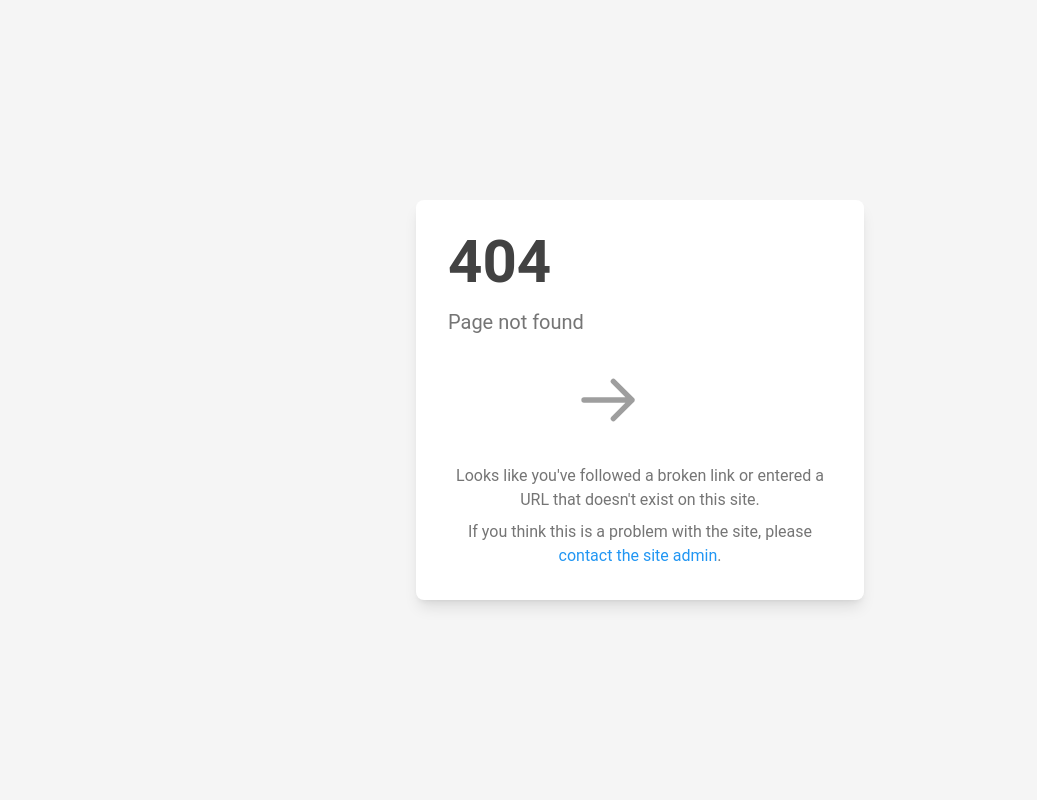
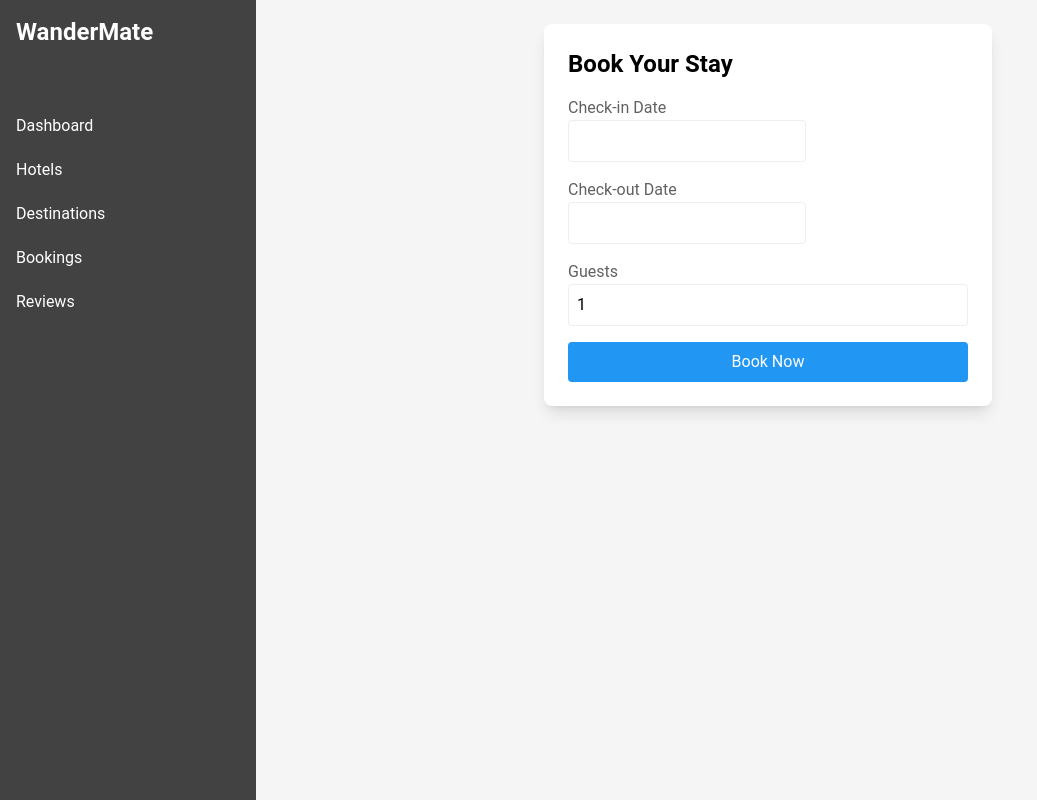
Before and after one commit to SoRa4762/WanderMate, a React (Vite) app: page /admin/manage-bookings in a window 1280 px wide. Before the commit this address had no page. Shown: the whole page, without its empty margins (0-1037 px from the left). Built offline with nearby package versions, Linux system fonts and the light colour scheme.

Commit message:
implemneted date picker

```diff
--- a/package.json
+++ b/package.json
@@ -23,6 +23,7 @@
     "json-server": "^1.0.0-beta.1",
     "maplibre-gl": "^4.4.0",
     "react": "^18.2.0",
+    "react-datepicker": "^7.1.0",
     "react-dom": "^18.2.0",
     "react-hook-form": "^7.51.1",
     "react-icons": "^5.0.1",
--- a/src/App.jsx
+++ b/src/App.jsx
@@ -18,6 +18,7 @@ import Hotel from "./components/Hotels/Hotel";
 import UserProfile from "./components/User/UserProfile";
 import Tours from "./components/Tours";
 import HotelManagement from "./dashboard/HotelManagement";
+import Bookings from "./dashboard/Bookings";
 
 function App() {
   return (
@@ -40,9 +41,9 @@ function App() {
           <Route path="/termsconditions" element={<TermsConditions />} />
           <Route path="/admin" element={<Layout />}>
             <Route path="dashboard" element={<Dashboard />} />
-            <Route path="managehotels" element={<HotelManagement />} />
-            {/* <Route path="bookings" element={<Bookings />} />
-            <Route path="users" element={<Users />} />
+            <Route path="manage-hotels" element={<HotelManagement />} />
+            <Route path="manage-bookings" element={<Bookings />} />
+            {/* <Route path="users" element={<Users />} />
             <Route path="reviews" element={<Reviews />} />
             <Route path="settings" element={<Settings />} /> */}
           </Route>
--- /dev/null
+++ b/src/dashboard/Bookings.jsx
@@ -0,0 +1,78 @@
+import React, { useState } from "react";
+import DatePicker from "react-datepicker";
+import "react-datepicker/dist/react-datepicker.css";
+import axios from "axios";
+
+const Bookings = () => {
+  const [startDate, setStartDate] = useState(null);
+  const [endDate, setEndDate] = useState(null);
+  const [guests, setGuests] = useState(1);
+
+  const handleBooking = async () => {
+    if (!startDate || !endDate) {
+      alert("Please select both start and end dates.");
+      return;
+    }
+
+    const bookingData = {
+      startDate,
+      endDate,
+      guests,
+    };
+
+    try {
+      const response = await axios.post("YOUR_API_ENDPOINT", bookingData);
+      alert("Booking successful!");
+    } catch (error) {
+      console.error("There was an error making the booking!", error);
+      alert("Booking failed. Please try again.");
+    }
+  };
+
+  return (
+    <div className="max-w-md mx-auto bg-white p-6 rounded-lg shadow-lg">
+      <h1 className="text-2xl font-bold mb-4">Book Your Stay</h1>
+      <div className="mb-4">
+        <label className="block text-gray-700">Check-in Date</label>
+        <DatePicker
+          selected={startDate}
+          onChange={(date) => setStartDate(date)}
+          selectsStart
+          startDate={startDate}
+          endDate={endDate}
+          className="w-full p-2 border rounded"
+        />
+      </div>
+      <div className="mb-4">
+        <label className="block text-gray-700">Check-out Date</label>
+        <DatePicker
+          selected={endDate}
+          onChange={(date) => setEndDate(date)}
+          selectsEnd
+          startDate={startDate}
+          endDate={endDate}
+          minDate={startDate}
+          className="w-full p-2 border rounded"
+        />
+      </div>
+      <div className="mb-4">
+        <label className="block text-gray-700">Guests</label>
+        <input
+          type="number"
+          value={guests}
+          onChange={(e) => setGuests(e.target.value)}
+          min="1"
+          className="w-full p-2 border rounded"
+        />
+      </div>
+      <button
+        onClick={handleBooking}
+        className="w-full bg-blue-500 text-white py-2 px-4 rounded hover:bg-blue-700 transition duration-300"
+      >
+        Book Now
+      </button>
+    </div>
+  );
+};
+
+export default Bookings;
--- a/src/dashboard/HotelManagement.jsx
+++ b/src/dashboard/HotelManagement.jsx
@@ -1,5 +1,6 @@
-import { useState } from "react";
+import { useState, useEffect } from "react";
 import { motion } from "framer-motion";
+import { fetchHotels } from "../api";
 
 const initialHotels = [
   {
@@ -21,7 +22,7 @@ const initialHotels = [
 ];
 
 const HotelManagement = () => {
-  const [hotels, setHotels] = useState(initialHotels);
+  const [hotels, setHotels] = useState([]);
   const [isEditing, setIsEditing] = useState(false);
   const [currentHotel, setCurrentHotel] = useState(null);
 
@@ -32,40 +33,45 @@ const HotelManagement = () => {
   const [reserveNow, setReserveNow] = useState(false);
   const [description, setDescription] = useState("");
 
+  useEffect(() => {
+    const getHotels = async () => {
+      const response = await fetchHotels();
+      setHotels(response);
+    };
+
+    getHotels();
+  }, []);
+
   const handleImageChange = (e) => {
-    setImages([...e.target.files]);
+    const selectedFiles = Array.from(e.target.files);
+    setImages((prevImages) => [...prevImages, ...selectedFiles]);
+  };
+
+  const handleRemoveImage = (index) => {
+    setImages((prevImages) => prevImages.filter((_, i) => i !== index));
   };
 
   const handleSubmit = (e) => {
     e.preventDefault();
+    const hotelData = {
+      id: isEditing ? currentHotel.id : hotels.length + 1,
+      name,
+      price,
+      freeCancellation,
+      reserveNow,
+      description,
+      images,
+    };
+
     if (isEditing) {
       setHotels(
         hotels.map((hotel) =>
-          hotel.id === currentHotel.id
-            ? {
-                ...currentHotel,
-                name,
-                price,
-                freeCancellation,
-                reserveNow,
-                description,
-              }
-            : hotel
+          hotel.id === currentHotel.id ? hotelData : hotel
         )
       );
       setIsEditing(false);
     } else {
-      setHotels([
-        ...hotels,
-        {
-          id: hotels.length + 1,
-          name,
-          price,
-          freeCancellation,
-          reserveNow,
-          description,
-        },
-      ]);
+      setHotels([...hotels, hotelData]);
     }
     resetForm();
   };
@@ -76,7 +82,8 @@ const HotelManagement = () => {
     setPrice(hotel.price);
     setFreeCancellation(hotel.freeCancellation);
     setReserveNow(hotel.reserveNow);
-    setDescription(hotel.description);
+    setDescription(hotel.desc);
+    setImages(hotel.images || []);
     setIsEditing(true);
   };
 
@@ -130,6 +137,24 @@ const HotelManagement = () => {
               className="w-full p-2 border rounded"
               required
             />
+          </div>
+          <div className="mb-4 flex flex-wrap gap-2">
+            {images.map((image, index) => (
+              <div key={index} className="relative">
+                <img
+                  src={URL.createObjectURL(image)}
+                  alt={`preview-${index}`}
+                  className="h-24 w-24 object-cover rounded"
+                />
+                <button
+                  type="button"
+                  onClick={() => handleRemoveImage(index)}
+                  className="absolute top-0 right-0 bg-red-500 text-white p-1 rounded-full"
+                >
+                  &times;
+                </button>
+              </div>
+            ))}
           </div>
           <div className="mb-4">
             <label className="block text-gray-700">Free Cancellation</label>
--- a/src/dashboard/Layout.jsx
+++ b/src/dashboard/Layout.jsx
@@ -3,7 +3,7 @@ import MainPanel from "../dashboard/MainPanel";
 
 const Layout = () => {
   return (
-    <div className="flex h-screen">
+    <div className="flex h-full w-full">
       <Sidebar />
       <MainPanel />
     </div>
--- a/src/dashboard/Sidebar.jsx
+++ b/src/dashboard/Sidebar.jsx
@@ -1,5 +1,6 @@
 import { motion } from "framer-motion";
 import { NavLink } from "react-router-dom";
+import { adminSidebar } from "../helper/data";
 
 const Sidebar = () => {
   return (
@@ -7,52 +8,21 @@ const Sidebar = () => {
       initial={{ x: -250 }}
       animate={{ x: 0 }}
       transition={{ duration: 0.5 }}
-      className="h-full w-64 bg-gray-800 text-white flex flex-col"
+      className="h-screen sticky top-0 w-64 bg-gray-800 text-white flex flex-col"
     >
-      <div className="p-4 text-2xl font-bold">WanderMate Admin</div>
+      <div className="p-4 text-2xl font-bold">WanderMate</div>
       <nav className="mt-10">
-        <NavLink
-          to="/admin/dashboard"
-          className="block py-2.5 px-4 rounded hover:bg-gray-700"
-          activeClassName="bg-gray-700"
-        >
-          Dashboard
-        </NavLink>
-        <NavLink
-          to="/admin/managehotels"
-          className="block py-2.5 px-4 rounded hover:bg-gray-700"
-          activeClassName="bg-gray-700"
-        >
-          Hotels
-        </NavLink>
-        <NavLink
-          to="/bookings"
-          className="block py-2.5 px-4 rounded hover:bg-gray-700"
-          activeClassName="bg-gray-700"
-        >
-          Bookings
-        </NavLink>
-        <NavLink
-          to="/users"
-          className="block py-2.5 px-4 rounded hover:bg-gray-700"
-          activeClassName="bg-gray-700"
-        >
-          Users
-        </NavLink>
-        <NavLink
-          to="/reviews"
-          className="block py-2.5 px-4 rounded hover:bg-gray-700"
-          activeClassName="bg-gray-700"
-        >
-          Reviews
-        </NavLink>
-        <NavLink
-          to="/settings"
-          className="block py-2.5 px-4 rounded hover:bg-gray-700"
-          activeClassName="bg-gray-700"
-        >
-          Settings
-        </NavLink>
+        {adminSidebar.map((item) => (
+          <>
+            <NavLink
+              key={item.id}
+              className="block py-2.5 px-4 rounded hover:bg-gray-700 cursor-pointer"
+              to={item.to}
+            >
+              {item.name}
+            </NavLink>
+          </>
+        ))}
       </nav>
     </motion.div>
   );
--- a/src/helper/data.js
+++ b/src/helper/data.js
@@ -322,3 +322,31 @@ export const hotelDetails = [
     to: "#reviews",
   },
 ];
+
+export const adminSidebar = [
+  {
+    id: 1,
+    to: "/admin/dashboard",
+    name: "Dashboard",
+  },
+  {
+    id: 2,
+    to: "/admin/manage-hotels",
+    name: "Hotels",
+  },
+  {
+    id: 3,
+    to: "/admin/manage-destinations",
+    name: "Destinations",
+  },
+  {
+    id: 4,
+    to: "/admin/manage-bookings",
+    name: "Bookings",
+  },
+  {
+    id: 5,
+    to: "/admin/manage-reviews",
+    name: "Reviews",
+  },
+];
```
Also changed, not shown: 1 other file (tests, documents, lock files or other folders).
